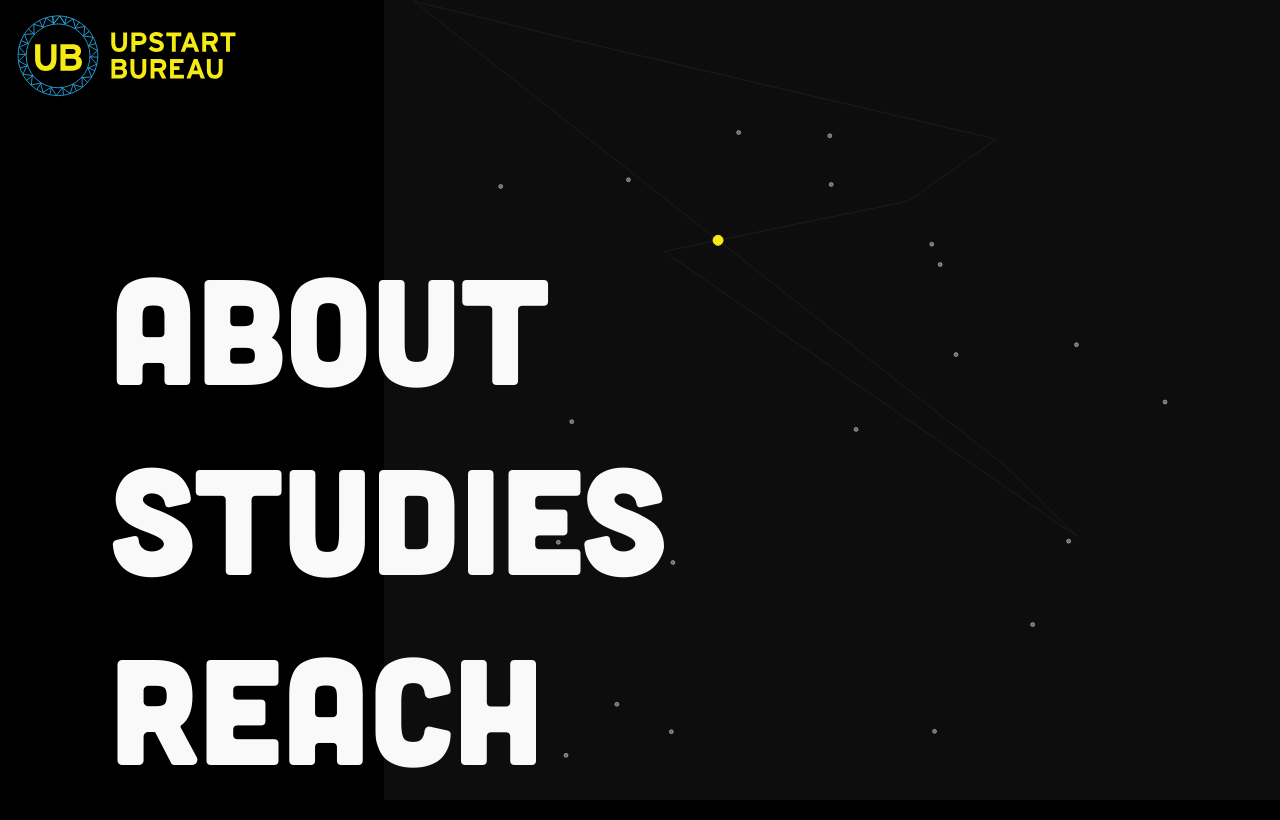
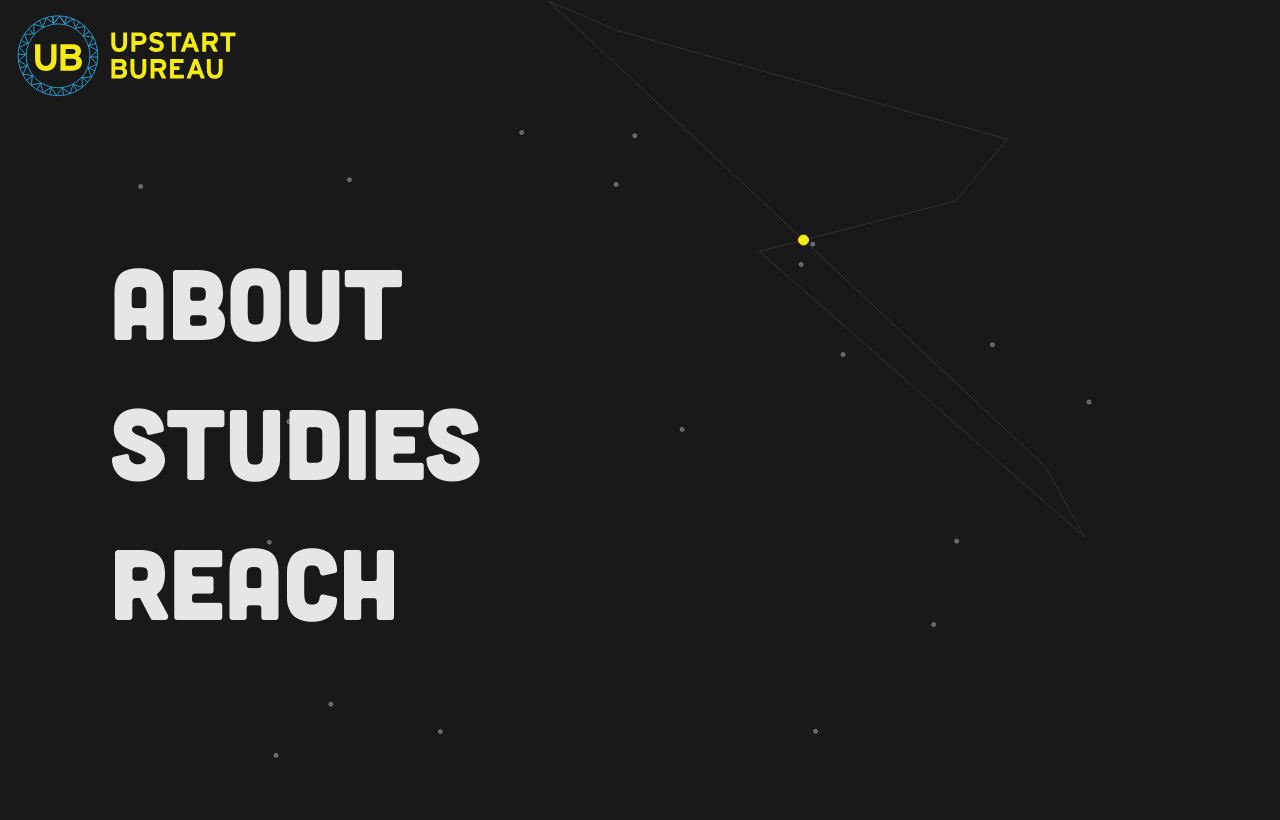
Before and after one commit to gvost/UB, a plain HTML site: page index.html in a window 1280 px wide. Drawn offline with Linux system fonts and the light colour scheme; files whose address does not match are found by name.

Commit message:
full-screen canvas with left boundary

```diff
--- a/css/style.scss
+++ b/css/style.scss
@@ -1,12 +1,14 @@
+
+$theme_yellow: #f5ea14;
+$theme_blue: 	 #29a9e1;
+$theme_white:	 rgb(230,230,230); //#f9f9f9;
+$theme_black:  rgb(25,25,25);    //#111111;
+
 body {
-	background-color: rgb(0,0,0);
-	canvas {
-		cursor: default;
-		background-color: rgba(15,15,15,0.9);
-	}
+	background-color: $theme_black;
 	::selection {
-		background-color: rgb(0,0,0);
-		color: rgb(245,234,20);
+		background-color: $theme_black;
+		color: $theme_yellow;
 	}
 	#logo {
 		height: 92px;
@@ -23,30 +25,34 @@ body {
 	}
 	#navigation {
 		list-style: none;
-		color: rgb(249,249,249);
+		color: $theme_white;
 		margin-left: 110px;
 		margin-top: 250px;
 		a {
 			text-decoration: none;
-			color: rgb(249,249,249);
+			color: $theme_white;
 		}
 		a:active {
 			color: rgb(25,25,25);
 		}
 		.nav-item {
 			font-family: 'Cubano-Regular';
-			font-size: 150px;
+			font-size: 100px;
 			margin-bottom: 40px;
 		}
 	}
 	#canvas-background {
 		height: 100%;
-		width: 70%;
+		width: 100%;
 		float: right;
 		position: fixed;
 		top: 0;
 		right: 0;
 		z-index: -1;
+		canvas {
+			cursor: default;
+			background-color: $theme_black;
+		}
 	}
 	#about {
 		height: 100%;
--- a/js/background.js
+++ b/js/background.js
@@ -1,33 +1,53 @@
-  var NUM_SEGMENTS = 7;
+///////////// CONSTANTS //////////////////
+
+// endpoints
+var NUM_ENDPOINTS = 7;
+var ENDPOINT_SPEED = 3;
+var ENDPOINT_LEFT_BOUNDARY = 500;
+
+// line segments
+var SEGMENT_COLOR = "rgba(255, 255, 255, 0.1)";
+
+// balls at the intersections
 var BIG_BALL_SIZE = 5;
+var BIG_BALL_COLORS = [
+  "#f5ea14",    // yellow       // "rgba(245, 234, 20, 0.6)"
+  "#29a9e1"     // blue         // "rgba(41, 169, 225, 0.6)"
+]
+
+// background circles
+var NUM_SMALL_BALLS = 20;
 var SMALL_BALL_SIZE = 2;
+var SMALL_BALL_COLOR = "rgba(200, 200, 200, 0.4)";   // white
+var SMALL_BALL_SPEED = 1;
 
-  var colors = [
+// site theme
+var THEME_COLORS = [
   "#f5ea14",    // yellow
   "#29a9e1",    // blue
   "#f9f9f9",    // white
-    "#111111",     // dark grey
+  "#111111",    // dark grey
   "#000000"     // black
 ];
 
-  // detect canvas height and width
-  var container = document.getElementById("canvas-background");
-  var width = container.offsetWidth;
-  var height = container.offsetHeight;
+///////////// CONTRUCTORS /////////////
 
-  // create the canvas
-  var canvas = document.createElement('canvas');
-  container.appendChild(canvas);
-  canvas.width = width;
-  canvas.height = height;
-  var ctx = canvas.getContext('2d');
+function EndPoint(x, y, dx, dy) {
+  this.x = x;
+  this.y = y;
+  this.dx = dx;
+  this.dy = dy;
+}
 
-  var requestAnimationFrame =
-    window.requestAnimationFrame ||
-    window.mozRequestAnimationFrame ||
-    window.webkitRequestAnimationFrame ||
-    window.msRequestAnimationFrame;
+EndPoint.prototype.update = function() {
+  this.x += this.dx * ENDPOINT_SPEED;
+  this.y += this.dy * ENDPOINT_SPEED;
 
+  if (this.x < ENDPOINT_LEFT_BOUNDARY || this.x > width)
+    this.dx *= -1;
+  if (this.y < 0 || this.y > height)
+    this.dy *= -1;
+}
 
 function LineSegment(p1, p2) {
   this.p1 = p1;
@@ -41,14 +61,13 @@
   this.intersecting;
 }
 
-  function Circle(x, y, dx, dy, radius, color, speed) {
+function Circle(x, y, dx, dy, radius, color) {
   this.x = x;
   this.y = y;
   this.dx = dx;
   this.dy = dy;
   this.radius = radius;
   this.color = color;
-    this.speed = speed;
 }
 
 Circle.prototype.draw = function() {
@@ -61,107 +80,121 @@
 }
 
 Circle.prototype.update = function() {
-    this.x += this.dx * this.speed;
-    this.y += this.dy * this.speed;
+  this.x += this.dx * SMALL_BALL_SPEED;
+  this.y += this.dy * SMALL_BALL_SPEED;
 
-    if (this.x < 0 || this.x > width)
-      this.dx *= -1;
-    if (this.y < 0 || this.y > height)
-      this.dy *= -1;
+  // wrap when they fall off the screen
+  if (this.x < 0)
+    this.x = width;
+  else if (this.x > width)
+    this.x = 0;
+  if (this.y < 0)
+    this.y = height;
+  else if (this.y > height)
+    this.y = 0;
 }
 
-    // initialize circles
-  var circles = [];
-  for (var i = 0; i < NUM_SEGMENTS; i++) {
-    circles[i] = new Circle(
-      randInt(width),
+//////// GLOBAL VARIABLES ////////////
+
+// the canvas
+var container, canvas, width, height, ctx, requestAnimationFrame;
+
+// data structures
+var endpoints, segments, segment_pairs, back_circles;
+
+/////////// INITIALIZATION ///////////
+
+// detect canvas height and width
+container = document.getElementById("canvas-background");
+width = container.offsetWidth;
+height = container.offsetHeight;
+
+// create the canvas
+canvas = document.createElement('canvas');
+container.appendChild(canvas);
+canvas.width = width;
+canvas.height = height;
+ctx = canvas.getContext('2d');
+
+// cross-browser RAF
+requestAnimationFrame =
+  window.requestAnimationFrame ||
+  window.mozRequestAnimationFrame ||
+  window.webkitRequestAnimationFrame ||
+  window.msRequestAnimationFrame;
+
+// initialize endpoints array
+endpoints = [];
+for (var i = 0; i < NUM_ENDPOINTS; i++) {
+  var c = new EndPoint(
+    ENDPOINT_LEFT_BOUNDARY + randInt(width - ENDPOINT_LEFT_BOUNDARY),
     randInt(height),
     (randFloat(2) - 1) / 4,
-      (randFloat(2) - 1) / 4,
-      BIG_BALL_SIZE,
-      "#4c4c4c",
-      3
+    (randFloat(2) - 1) / 4
   );
+  endpoints.push(c);
 };
 
-  var segments = [], s;
-  for (var i = 0; i < NUM_SEGMENTS; i++) {
-    s = new LineSegment(circles[i], circles[(i + 1) % NUM_SEGMENTS]);
+// initialize segments array
+segments = [];
+for (var i = 0; i < NUM_ENDPOINTS; i++) {
+  var s = new LineSegment(endpoints[i], endpoints[(i + 1) % NUM_ENDPOINTS]);
   segments.push(s);
 }
 
-  var segment_pairs = [], sp;
-  for (var i = 0; i < NUM_SEGMENTS - 1; i++) {
-    for (var j = i + 1; j < NUM_SEGMENTS; j++) {
-      sp = new SegmentPair(
+// initialize segment_pairs array
+segment_pairs = [];
+for (var i = 0; i < NUM_ENDPOINTS - 1; i++) {
+  for (var j = i + 1; j < NUM_ENDPOINTS; j++) {
+    var sp = new SegmentPair(
       segments[i],
       segments[j],
-        colors[segment_pairs.length % 2]
+      BIG_BALL_COLORS[segment_pairs.length % 2]
     );
     segment_pairs.push(sp);
   }
 }
 
-  var back_circles = [];
-  for (var i = 0; i < 20; i++) {
-    back_circles[i] = new Circle(
+// initialize background circles array
+back_circles = [];
+for (var i = 0; i < NUM_SMALL_BALLS; i++) {
+  var bc = new Circle(
     randInt(width),
     randInt(height),
     (randFloat(2) - 1) / 4,
     (randFloat(2) - 1) / 4,
     SMALL_BALL_SIZE,
-      "rgba(249, 249, 249, 0.4)",
-  /*    (function() {
-        if (i <= 3)
-          return "rgba(245, 234, 20, 0.6)";
-        else if (i <= 7)
-          return "rgba(41, 169, 225, 0.6)";
-        else
-          return "rgba(249, 249, 249, 0.4)";
-      })(),*/
-      1
+    SMALL_BALL_COLOR
   );
+  back_circles.push(bc);
 }
 
 // start the animation
 requestAnimationFrame(loop);
 
-  // other functions
-  function drawLine(x1, y1, x2, y2) {
-    ctx.beginPath();
-    ctx.moveTo(x1, y1);
-    ctx.lineTo(x2, y2);
-    ctx.strokeStyle = "rgba(45, 45, 45, 0.5)";
-    ctx.stroke();
+/////////// MAIN LOOP /////////////////
+
+var end, i, isect;
+function loop() {
+
+  // clear canvas
+  ctx.clearRect(0, 0 , width, height);
+
+  // update the endpoints
+  end = endpoints.length;
+  for (i = 0; i < end; i++) {
+    endpoints[i].update();
   }
 
-  function randInt(max) {
-    return Math.floor(Math.random() * max);
-  }
-
-  function randFloat(max) {
-    return Math.random() * max;
-  }
-
-  var end, i;
-  function loop() {
-
-    ctx.clearRect(0, 0 , width, height);
-
-    end = circles.length;
-    for (var i = 0; i < end; i++) {
-      circles[i].update();
-     // circles[i].draw();
-    }
-
+  // draw the line segments
   end = segments.length;
-    for (var i = 0; i < end; i++) {
+  for (i = 0; i < end; i++) {
     drawLine(segments[i].p1.x, segments[i].p1.y, segments[i].p2.x, segments[i].p2.y);
   }
 
-    var isect;
+  // draw circles at the intersections
   end = segment_pairs.length;
-    for (var i = 0; i < end; i++) {
+  for (i = 0; i < end; i++) {
     isect = getIntersection(
       segment_pairs[i].seg1.p1.x, segment_pairs[i].seg1.p1.y,
       segment_pairs[i].seg1.p2.x, segment_pairs[i].seg1.p2.y,
@@ -173,13 +206,34 @@
       drawCircle(isect.x, isect.y, BIG_BALL_SIZE, segment_pairs[i].color);
   }
 
+  // update the background-circles
   end = back_circles.length;
   for (i = 0; i < end; i++) {
     back_circles[i].update();
     back_circles[i].draw();
   }
 
+  // loop back
   requestAnimationFrame(loop);
+}
+
+/////////// OTHER FUNCTIONS ///////////
+
+function drawLine(x1, y1, x2, y2) {
+  ctx.beginPath();
+  ctx.moveTo(x1, y1);
+  ctx.lineTo(x2, y2);
+  ctx.strokeStyle = SEGMENT_COLOR;
+  ctx.stroke();
+}
+
+function drawCircle(x, y, radius, color) {
+  ctx.beginPath();
+  ctx.arc(x, y, radius, 0, 2 * Math.PI, false);
+  ctx.fillStyle = color;
+  ctx.strokeStyle = color;
+  ctx.fill();
+  ctx.stroke();
 }
 
 function getIntersection(line1StartX, line1StartY, line1EndX, line1EndY,
@@ -221,11 +275,10 @@
   return result;
 };
 
-function drawCircle(x, y, radius, color) {
-  ctx.beginPath();
-  ctx.arc(x, y, radius, 0, 2 * Math.PI, false);
-  ctx.fillStyle = color;
-  ctx.strokeStyle = color;
-  ctx.fill();
-  ctx.stroke();
+function randInt(max) {
+  return Math.floor(Math.random() * max);
 }
+
+function randFloat(max) {
+  return Math.random() * max;
+}
```
Also changed, not shown: balls.html (deleted, +0 -258 lines), css/style.css, 1 other file. Lines whose indentation alone changed are shown as unchanged.
